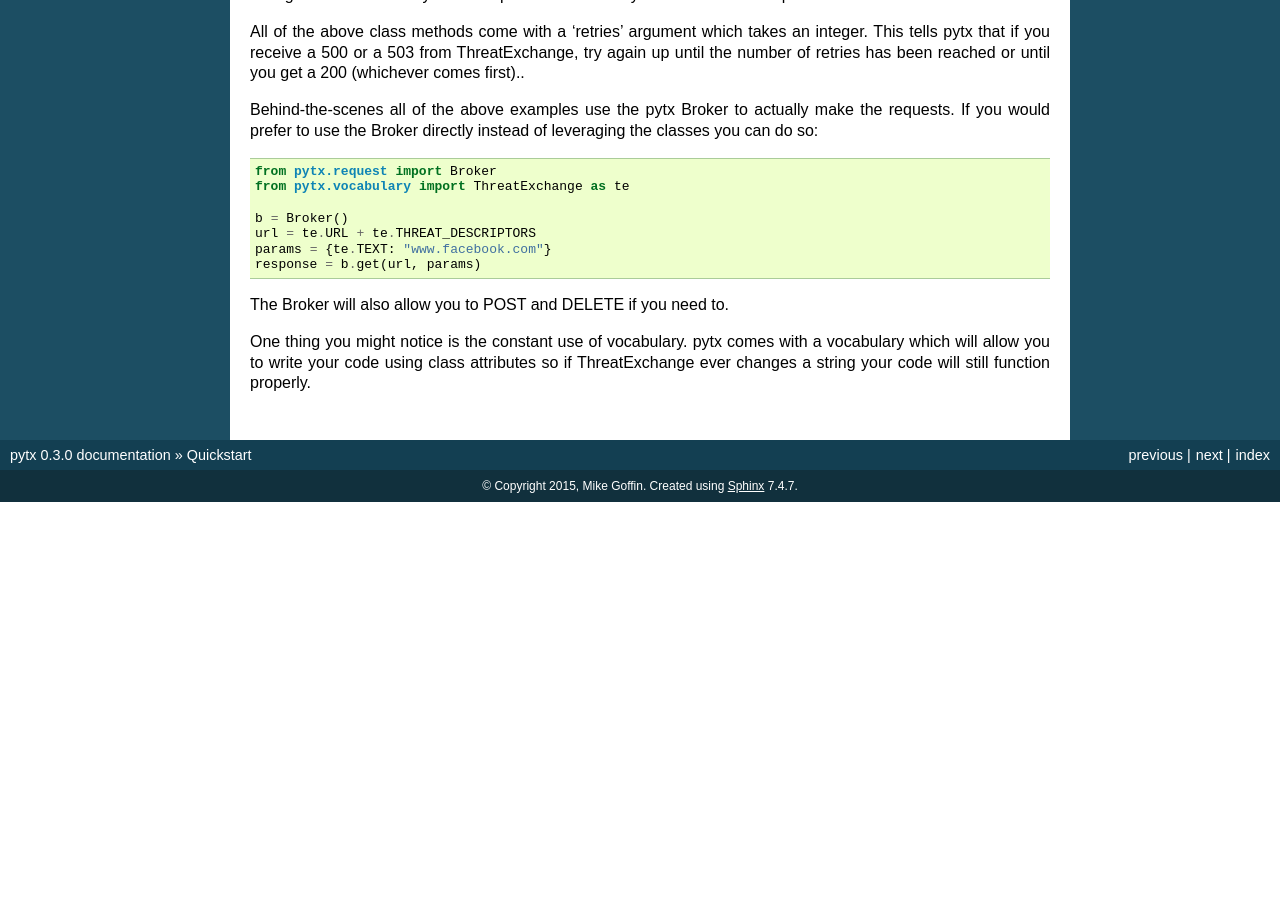
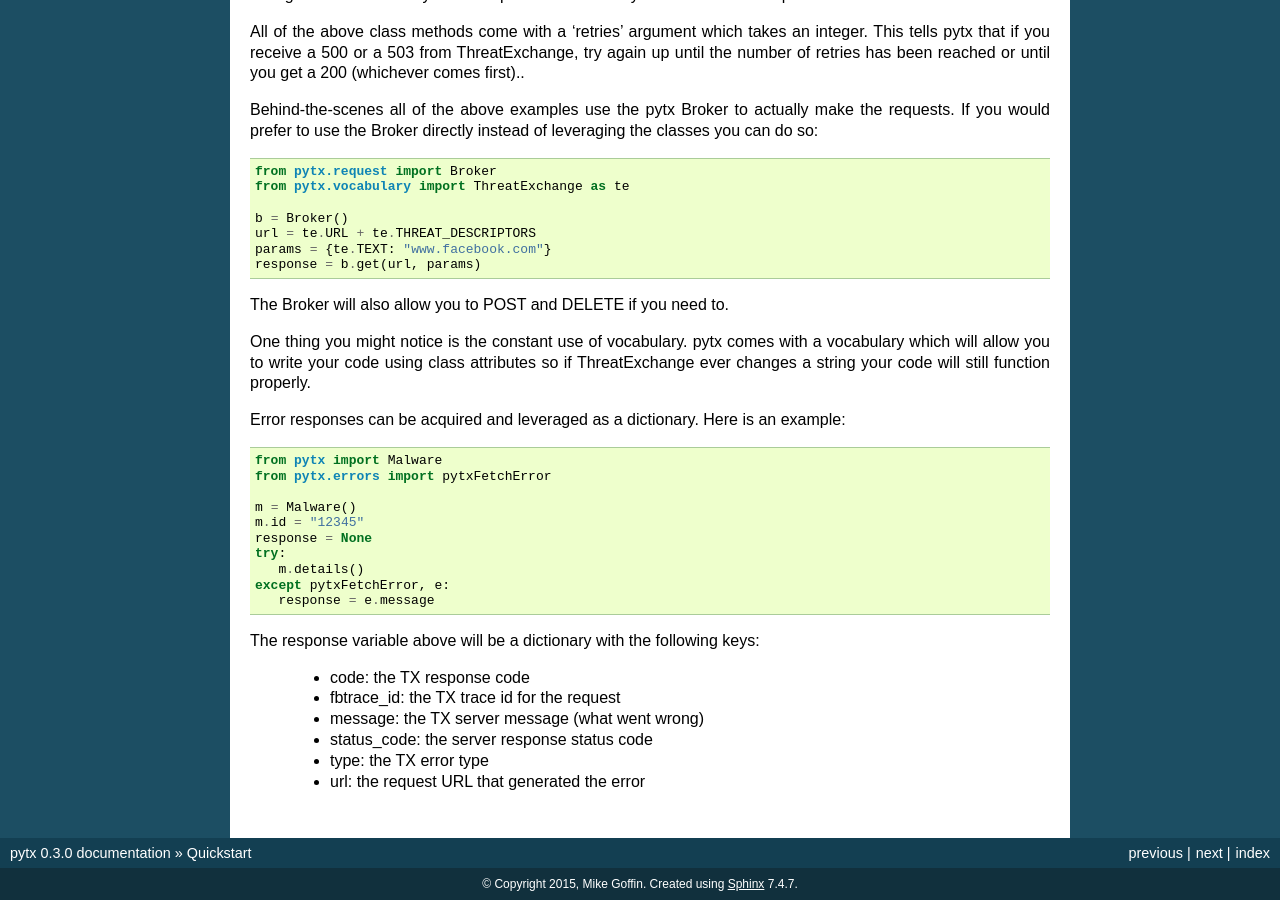
Before and after one commit to facebook/ThreatExchange, a Sphinx documentation site: the page built from pytx/docs/quickstart.rst, in a window 1280 px wide and 900 px high, scrolled down 2526 px. Built offline with Sphinx 7.4.7, drawn with Linux system fonts in a browser that asks for light colours; before the commit the page ends 3028 px from its top, so only the background shows below that.

Commit message:
Add documentation for the error response.

```diff
--- a/pytx/docs/quickstart.rst
+++ b/pytx/docs/quickstart.rst
@@ -204,3 +204,28 @@ The Broker will also allow you to POST and DELETE if you need to.
 One thing you might notice is the constant use of vocabulary. pytx comes with a
 vocabulary which will allow you to write your code using class attributes so if
 ThreatExchange ever changes a string your code will still function properly.
+
+Error responses can be acquired and leveraged as a dictionary. Here is an
+example:
+
+.. code-block :: python
+
+   from pytx import Malware
+   from pytx.errors import pytxFetchError
+
+   m = Malware()
+   m.id = "12345"
+   response = None
+   try:
+      m.details()
+   except pytxFetchError, e:
+      response = e.message
+
+The response variable above will be a dictionary with the following keys:
+
+    - code: the TX response code
+    - fbtrace_id: the TX trace id for the request
+    - message: the TX server message (what went wrong)
+    - status_code: the server response status code
+    - type: the TX error type
+    - url: the request URL that generated the error
```
